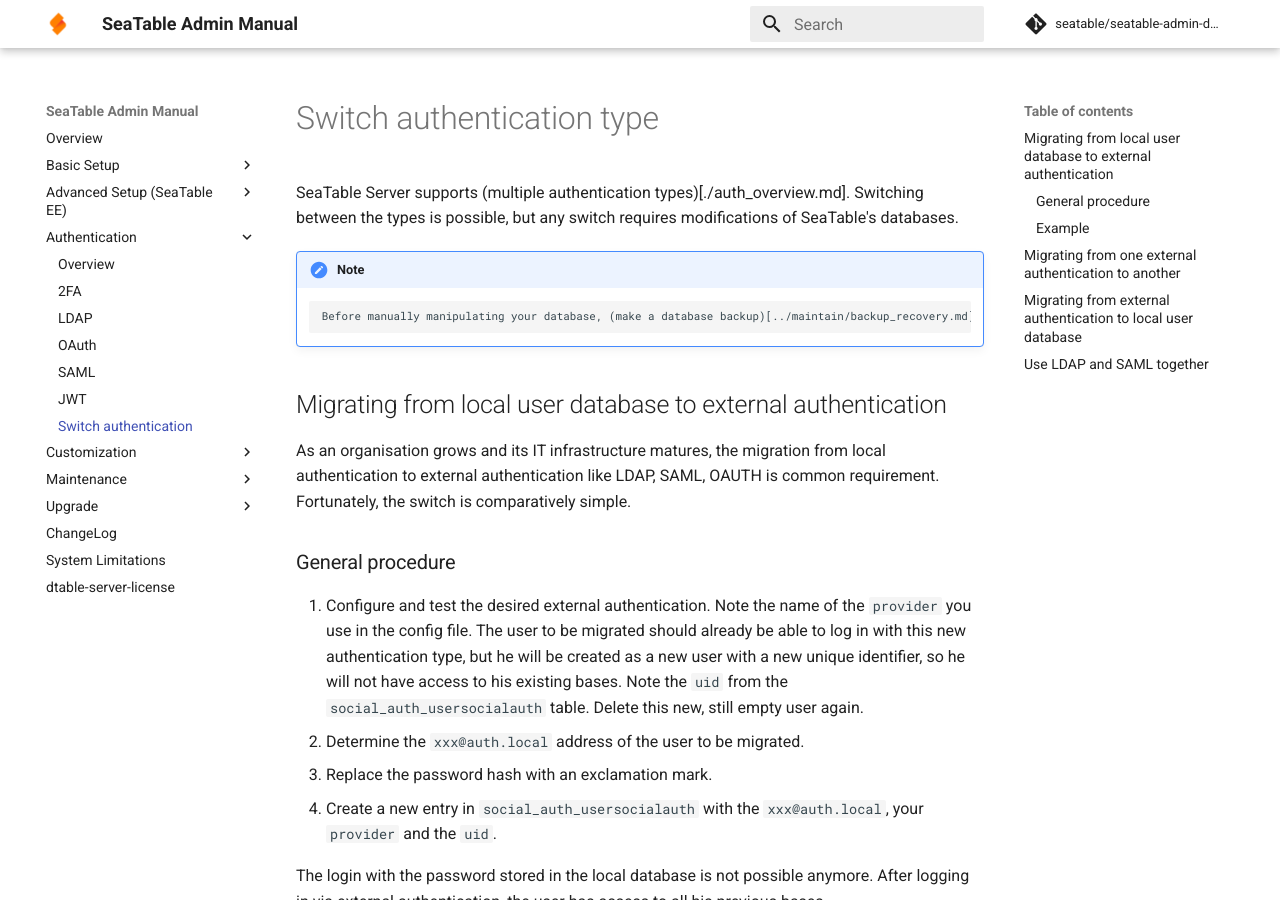
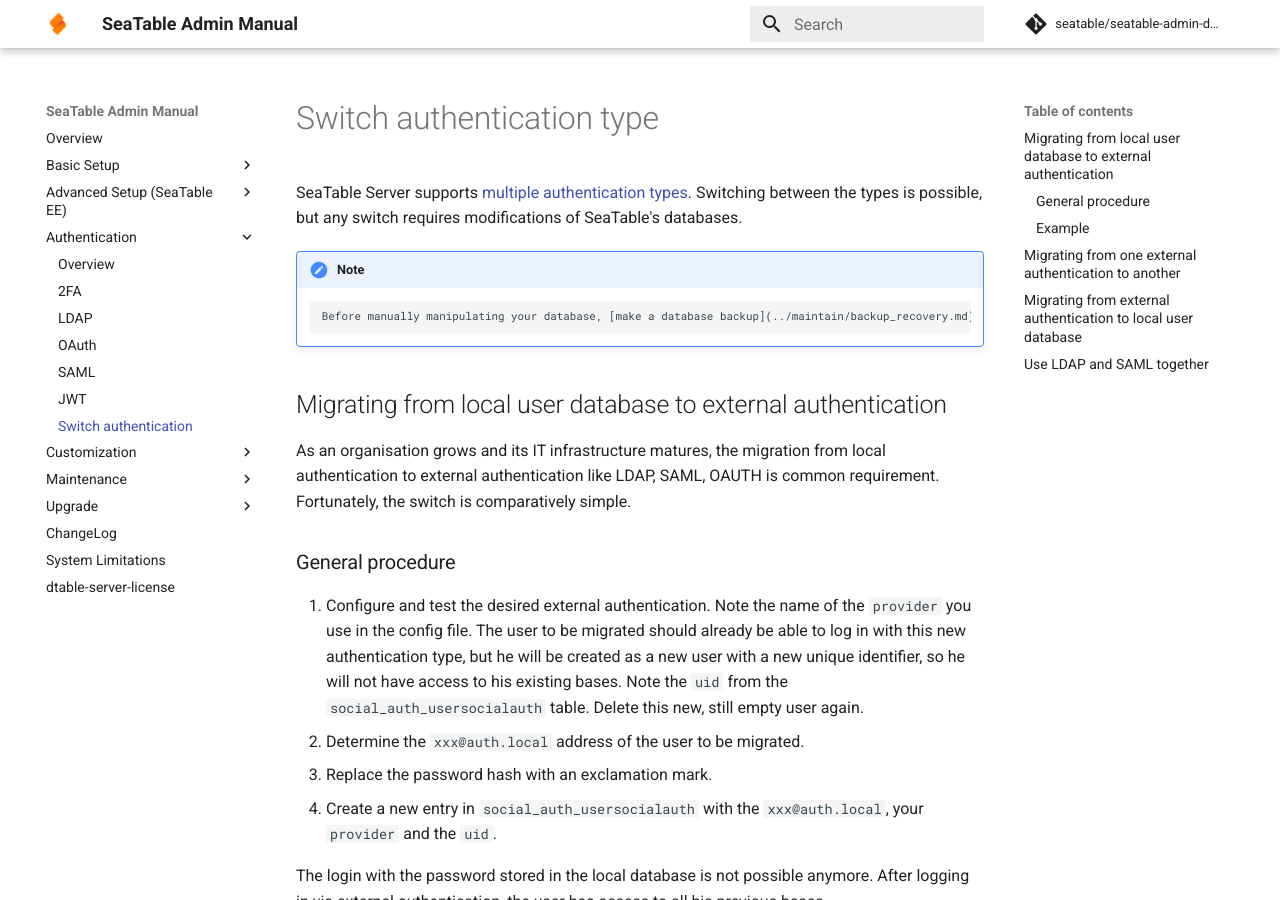
Before and after one commit to seatable/seatable-admin-docs, an MkDocs documentation site: the page built from manual/authentication/auth_switch.md, in a window 1280 px wide and 900 px high. Built offline with MkDocs 1.6.1 and Material for MkDocs 9.7.7, drawn with Linux system fonts in a browser that asks for light colours; comment, search, counter and statistics services are not loaded.

Commit message:
Fix 2 links in auth_switch.md

```diff
--- a/manual/authentication/auth_switch.md
+++ b/manual/authentication/auth_switch.md
@@ -1,10 +1,10 @@
 # Switch authentication type
 
-SeaTable Server supports (multiple authentication types)[./auth_overview.md]. Switching between the types is possible, but any switch requires modifications of SeaTable's databases.
+SeaTable Server supports [multiple authentication types](./auth_overview.md). Switching between the types is possible, but any switch requires modifications of SeaTable's databases.
 
 !!! note
 
-        Before manually manipulating your database, (make a database backup)[../maintain/backup_recovery.md], so you can restore your system if anything goes wrong!
+        Before manually manipulating your database, [make a database backup](../maintain/backup_recovery.md), so you can restore your system if anything goes wrong!
 
 ## Migrating from local user database to external authentication
 
```
